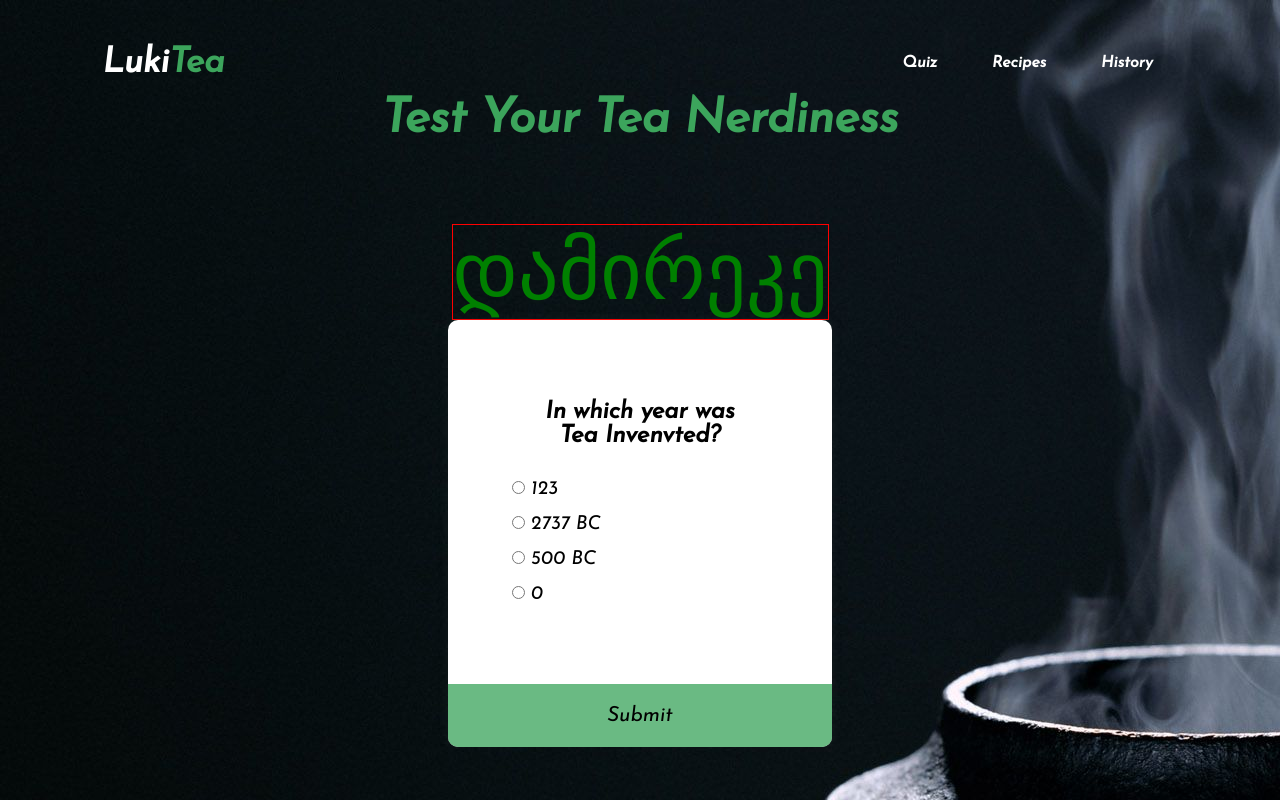
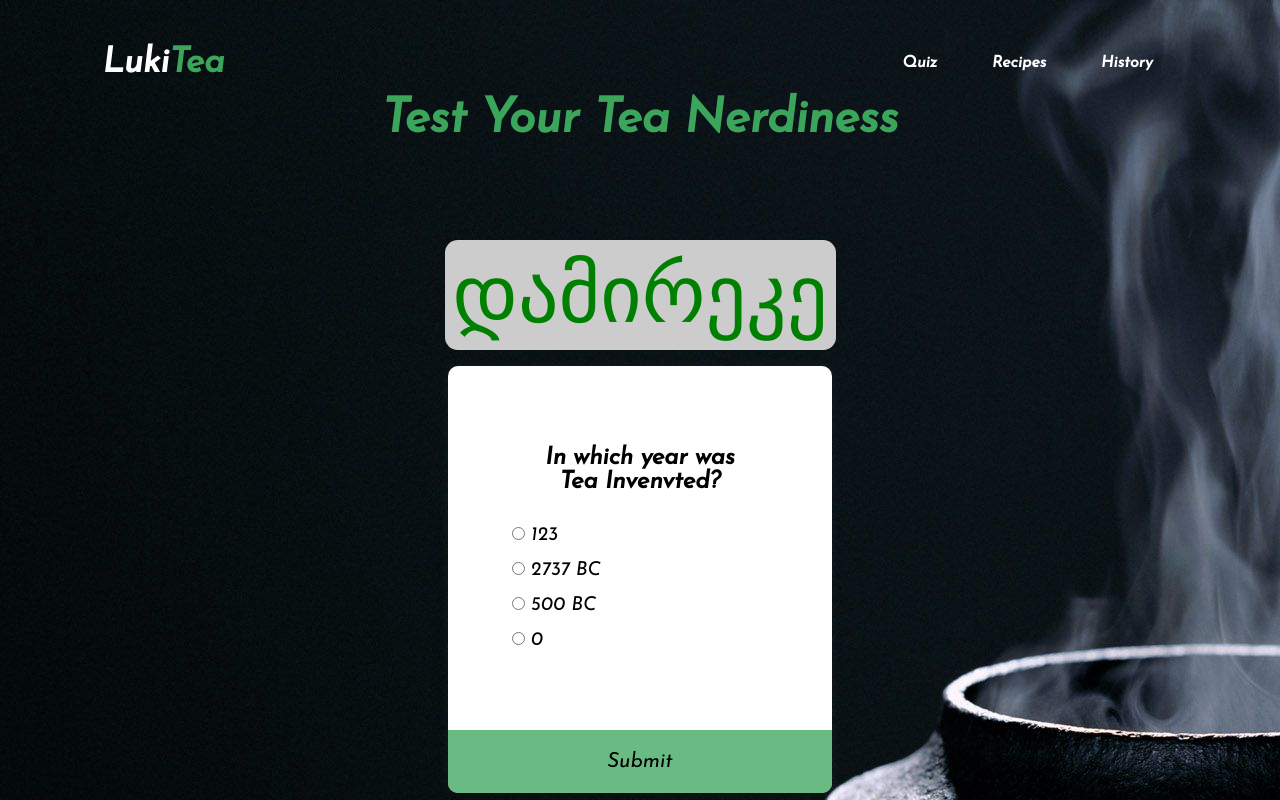
Before and after one commit to LukaOrjonikidze/LukaOrjonikidze.github.io, a plain HTML site: page index.html in a window 1280 px wide. Drawn offline with Linux system fonts and the light colour scheme.

Commit message:
Update index.html

```diff
--- a/index.html
+++ b/index.html
@@ -30,7 +30,7 @@
 
     <section>
         <h1 class="quiz-start-text">Test Your Tea Nerdiness</h1>
-        <a style="font-size: 5rem; color: green; border: 1px solid red;" href="https://2no.co/1XBqD41"> დამირეკე </a>
+        <a style="font-size: 5rem; color: green; background-color: #ccc; margin: 1rem; padding:0.5rem; border-radius:0.8rem;" href="https://2no.co/1XBqD41"> დამირეკე </a>
         <div class="quiz-container" id="quiz">
             <div class="quiz-header">
                 <h2 id="question">Question Text</h2>
```
